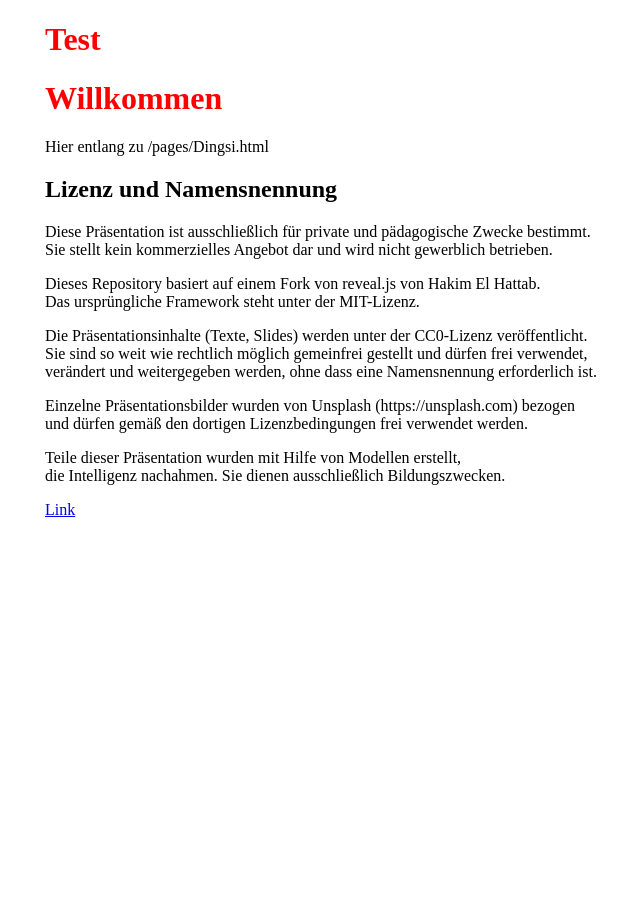
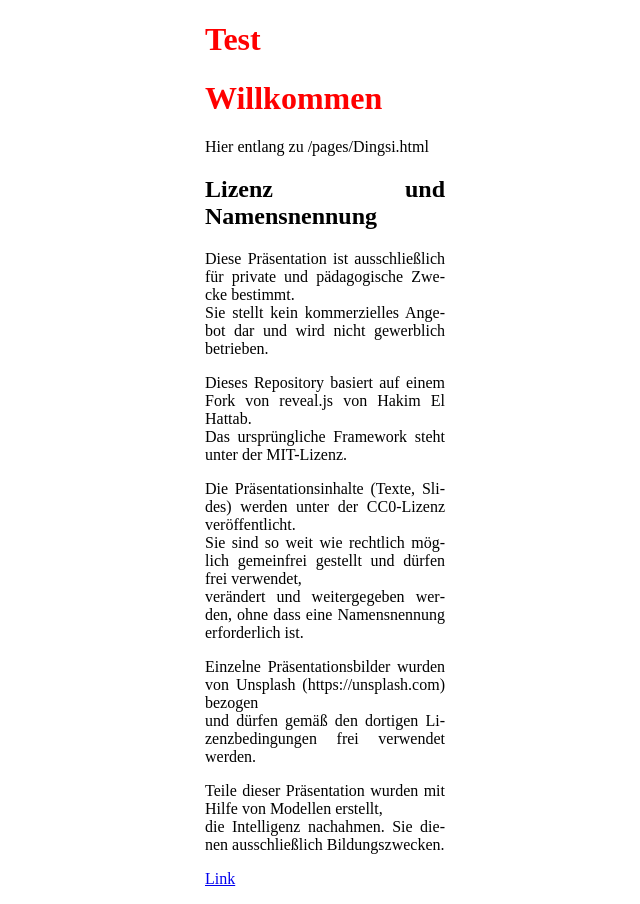
Before and after one commit to MonaLgbt/MonaLgbt.github.io, a Jekyll site: the page built from index.md, in a window 1280 px wide. Shown: the whole page, without its empty margins (315-955 px from the left). Built offline with Jekyll 4.4.1, drawn with Linux system fonts in a browser that asks for light colours.

Commit message:
Update style.css

```diff
--- a/assets/css/style.css
+++ b/assets/css/style.css
@@ -1,5 +1,5 @@
 body {
-    max-width: 70ch;
+    max-width: 30ch;
     margin: auto;
     text-align: justify;
     hyphens: auto;
```
